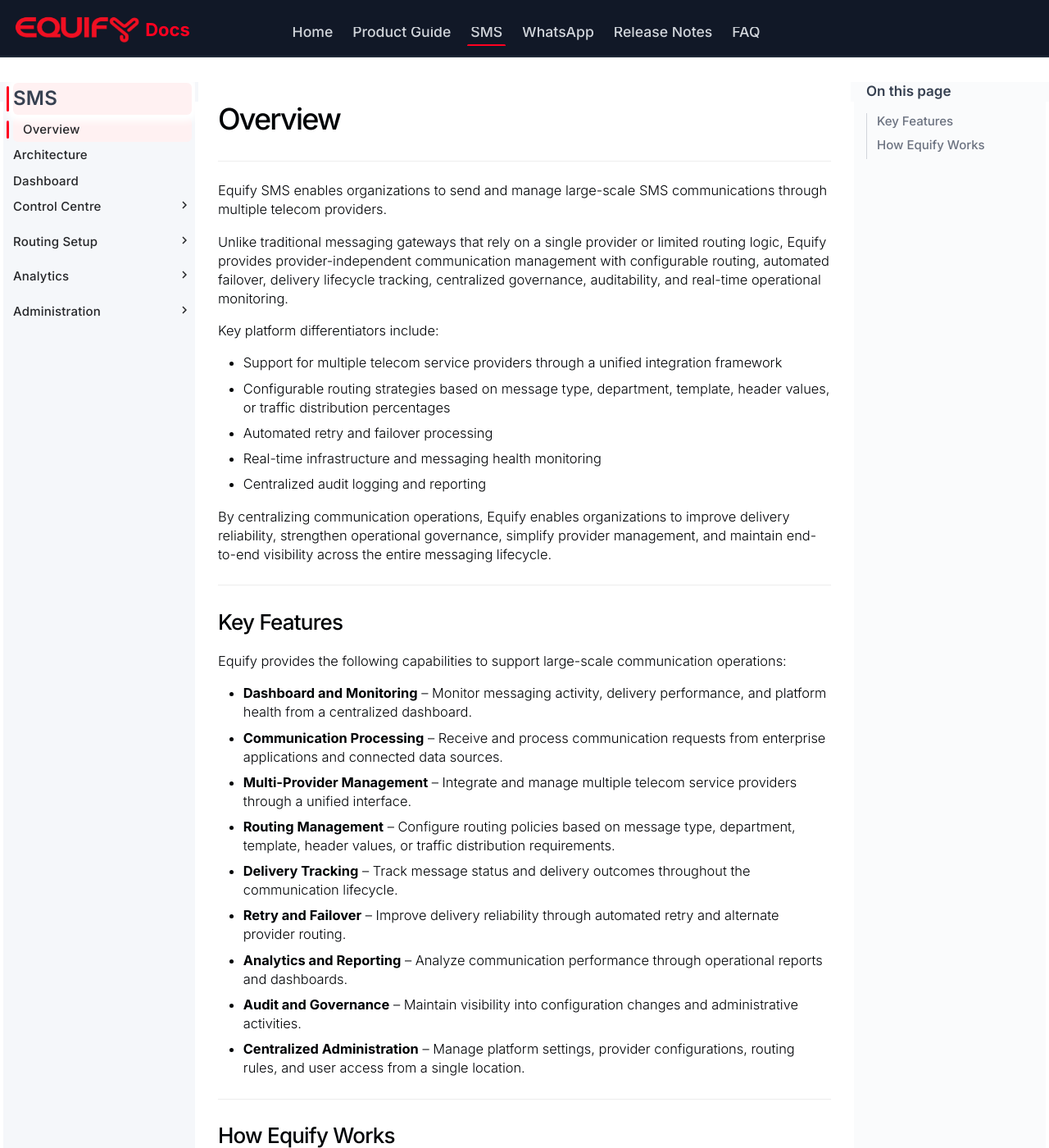
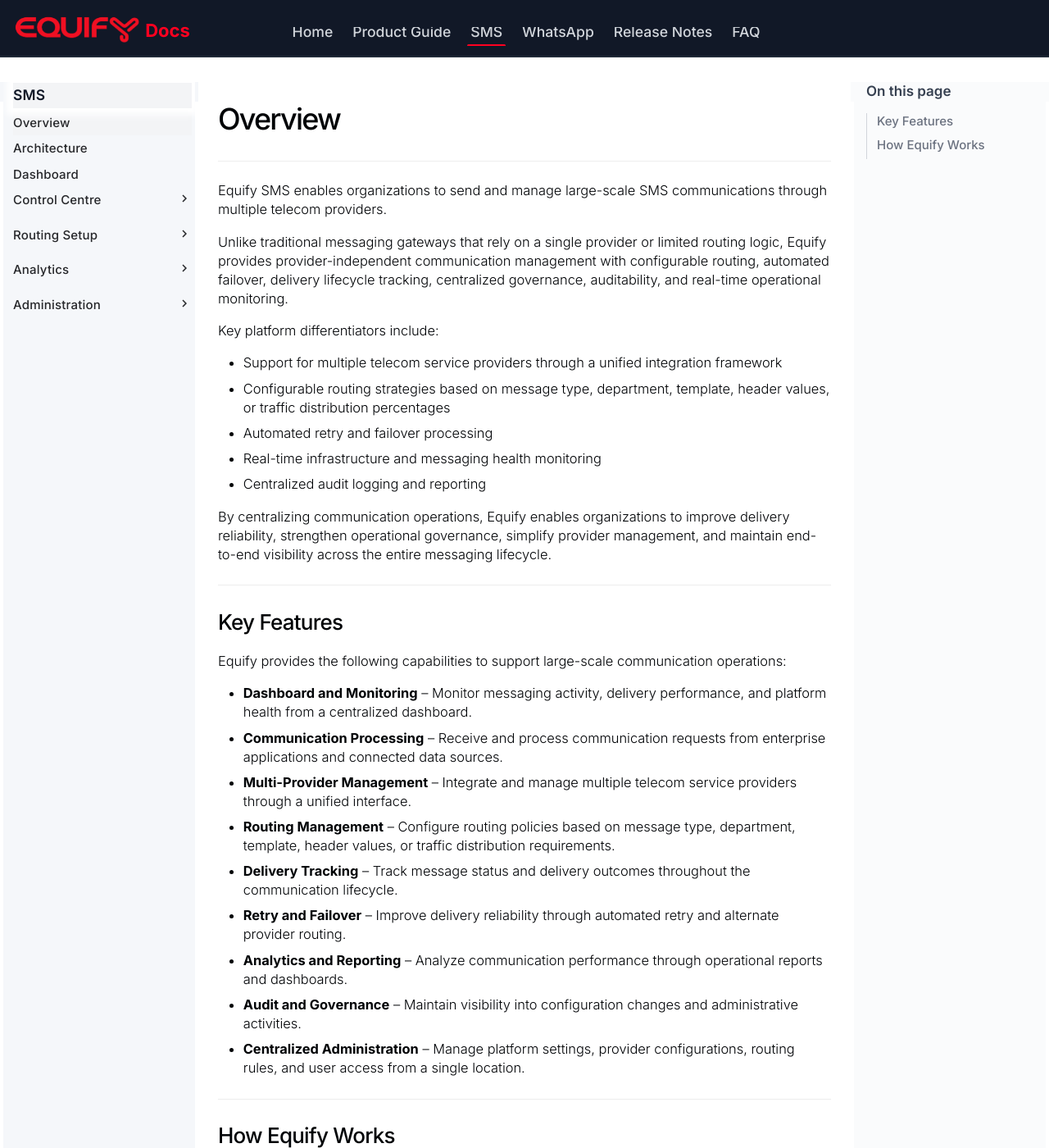
Before and after one commit to Selvamani1068/Equify, an MkDocs documentation site: the page built from docs/overview.md, in a window 1280 px wide and 1400 px high. Shown: the whole window at 82% size. Built offline with MkDocs 1.6.1 and Material for MkDocs 9.7.7, drawn with Linux system fonts in a browser that asks for light colours.

Commit message:
Restore custom.css changes

```diff
--- a/docs/stylesheets/custom.css
+++ b/docs/stylesheets/custom.css
@@ -163,8 +163,8 @@
 
 /* Navigation section titles */
 .md-sidebar--primary .md-nav__item--section > .md-nav__link {
-    font-size: 0.95rem !important;
-    font-weight: 600;
+    font-size: 0.85rem !important;
+    font-weight: 400;
 }
 
 /* =====================================================
@@ -267,11 +267,6 @@
     font-weight: 600 !important;
 }
 
-/* Hover */
-.md-sidebar--primary .md-nav__link:hover {
-    color: #ff0020 !important;
-}
-
 /* Reduce gap between logo and title */
 .md-header__button.md-logo {
     margin-right: 0.5rem !important;
@@ -534,7 +529,7 @@
 
 .md-header__title {
     position: relative;
-    top: 27px;
+    top: -20px;
 }
 
 .md-header__title {
@@ -565,72 +560,7 @@
    =================================== */
 
 :root {
-    --equify-red: #ff0020;
-}
-
-/* Active top menu underline */
-.md-tabs__item--active::after {
-    background: var(--equify-red) !important;
-}
-
-/* Active top menu text */
-.md-tabs__link--active {
-    color: var(--equify-red) !important;
-}
-
-/* Menu hover */
-.md-tabs__link:hover {
-    color: var(--equify-red) !important;
-}
-
-/* Active TOC item */
-.md-sidebar--secondary .md-nav__link--active {
-    color: var(--equify-red) !important;
-}
-
-/* TOC active indicator line */
-.md-sidebar--secondary .md-nav__link--active::before {
-    background: var(--equify-red) !important;
-}
-
-/* Parent active TOC item */
-.md-sidebar--secondary .md-nav__item--active > .md-nav__link {
-    background: var(--equify-red) !important;
-}
-
-/* TOC hover */
-.md-sidebar--secondary .md-nav__link:hover {
-    color: var(--equify-red) !important;
-}
-
-
-
-.md-typeset a:hover {
-    color: #cc0019;
-}
-
-/* Active page */
-.md-sidebar--primary .md-nav__link--active {
-    color: #374151 !important;       /* keep text dark */
-    font-weight: 600 !important;
-
-    background: #fff1f2 !important;  /* pale red */
-    border-radius: 6px;
-    padding-left: 12px !important;
-
-    position: relative;
-}
-
-/* Red indicator bar */
-.md-sidebar--primary .md-nav__link--active::before {
-    content: "";
-    position: absolute;
-    left: -8px;
-    top: 4px;
-    bottom: 4px;
-    width: 3px;
-    background: #ff0020;
-    border-radius: 2px;
+    --equify-accent: #6b7280;
 }
 
 /* Hover effect */
@@ -638,43 +568,6 @@
     background: #fff5f5;
     border-radius: 6px;
     color: inherit !important;
-}
-
-.md-sidebar--primary .md-nav__item--active > .md-nav__link {
-    color: #374151 !important;
-    background: #fff1f2 !important;
-    border-radius: 6px;
-    position: relative;
-}
-
-.md-sidebar--primary .md-nav__item--active > .md-nav__link::before {
-    content: "";
-    position: absolute;
-    left: -8px;
-    top: 4px;
-    bottom: 4px;
-    width: 3px;
-    background: #ff0020;
-    border-radius: 2px;
-}
-
-/* Active TOC item - all levels */
-.md-sidebar--secondary .md-nav__link--active,
-.md-sidebar--secondary .md-nav__item .md-nav__link--active {
-    color: #ff1f3d !important;
-    font-weight: 600 !important;
-}
-
-/* Active nested TOC items */
-.md-sidebar--secondary .md-nav__list .md-nav__link--active {
-    color: #ff1f3d !important;
-}
-
-/* Active H3/H4 items */
-.md-sidebar--secondary .md-nav__list .md-nav__list .md-nav__link--active,
-.md-sidebar--secondary .md-nav__list .md-nav__list .md-nav__list .md-nav__link--active {
-    color: #ff1f3d !important;
-    font-weight: 600 !important;
 }
 
 /* Pull logo/title/search upward */
@@ -718,7 +611,7 @@
 
 /* Section titles (Overview, Architecture, Dashboard, etc.) */
 .md-sidebar--primary .md-nav__item--section > .md-nav__link {
-    font-size: 1.2rem !important;
+    font-size: 0.85rem !important;
     line-height: 1.2 !important;
     padding-top: 5px !important;
     padding-bottom: 5px !important;
@@ -726,7 +619,7 @@
 
 .md-sidebar--primary > .md-sidebar__scrollwrap
 .md-nav > .md-nav__list > .md-nav__item > .md-nav__link {
-    font-size: 1.2rem !important;
+    font-size: 0.87rem !important;
     font-weight: 600 !important;
 }
 
@@ -1625,3 +1518,54 @@
     font-size: 0.8rem;
     color: #3e3f43;
 }
+
+:root {
+    --equify-accent: #6b7280; /* enterprise grey */
+}
+
+/* LEFT ACTIVE ITEM */
+.md-sidebar--primary .md-nav__link--active,
+.md-sidebar--primary .md-nav__item--active > .md-nav__link {
+    background: #f3f4f6 !important;
+    color: #111827 !important;
+}
+
+/* LEFT ACTIVE INDICATOR */
+.md-sidebar--primary .md-nav__link--active::before,
+.md-sidebar--primary .md-nav__item--active > .md-nav__link::before {
+    background: var(--equify-accent) !important;
+}
+
+/* LEFT HOVER */
+.md-sidebar--primary .md-nav__link:hover {
+    background: #f3f4f6 !important;
+    color: #111827 !important;
+}
+
+/* RIGHT TOC ACTIVE */
+.md-sidebar--secondary .md-nav__link--active {
+    color: var(--equify-accent) !important;
+}
+
+/* RIGHT TOC INDICATOR */
+.md-sidebar--secondary .md-nav__link--active::before {
+    background: var(--equify-accent) !important;
+}
+
+/* RIGHT HOVER */
+.md-sidebar--secondary .md-nav__link:hover {
+    color: var(--equify-accent) !important;
+}
+.md-header__title .md-header__topic,
+.md-header__title .md-ellipsis {
+    display: none !important;
+}
+
+/* Static "Docs" label */
+.md-header__title::after {
+    content: "Docs";
+    display: inline-block;
+    color: #ff0020 !important;
+    font-weight: 700;
+    font-size: 1.1rem;
+}
```
